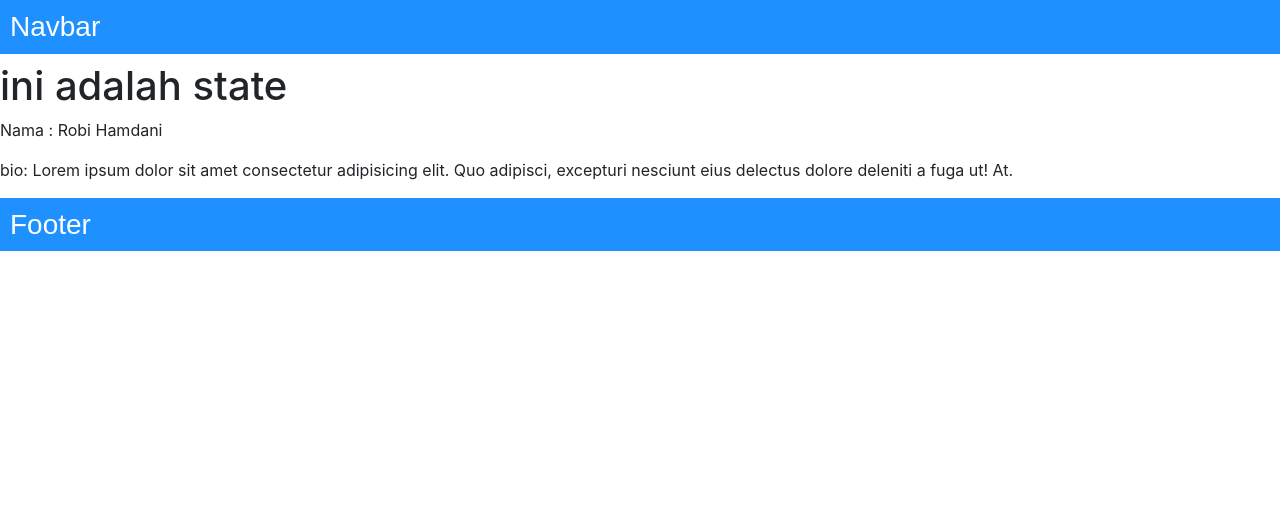
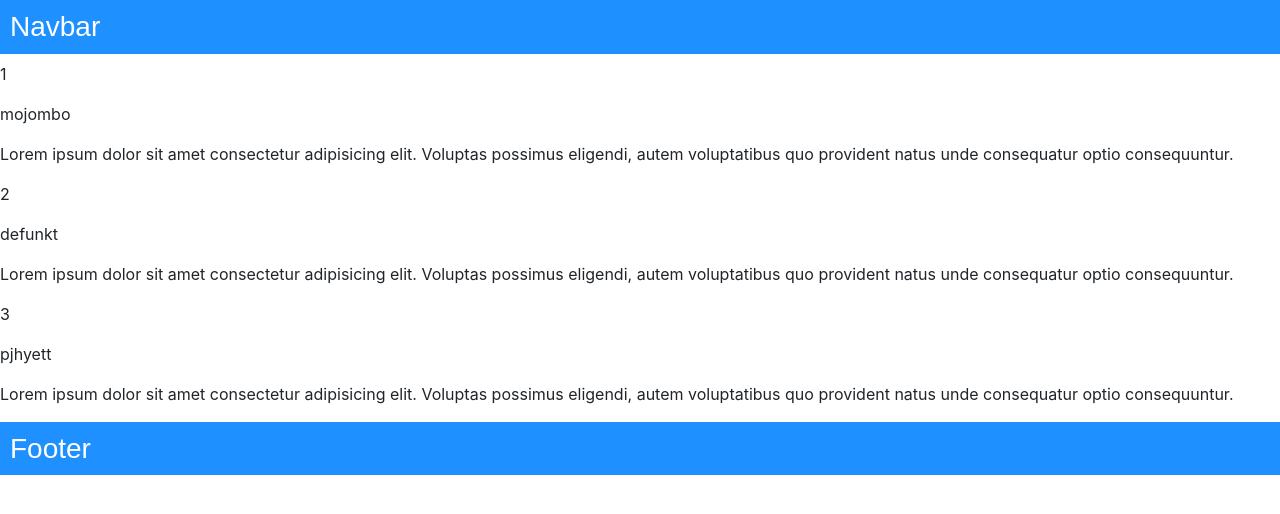
Before and after one commit to akutanyarobi/react, a React (Create React App) app: page / in a window 1280 px wide. Shown: the top 514 px of the page. Built offline with nearby package versions, Linux system fonts and the light colour scheme; the HTML template or start-up script is replaced by a standard one.

Commit message:
passing props with state

```diff
--- a/src/components/page/Profile.js
+++ b/src/components/page/Profile.js
@@ -1,20 +1,35 @@
 import React, { Component } from 'react';
+import GetItem from './getItem';
 
 class Profile extends Component {
-  constructor(props) {
-    super(props);
-    this.state = {
-      login: 'Robi Hamdani',
-      bio:
-        'Lorem ipsum dolor sit amet consectetur adipisicing elit. Quo adipisci, excepturi nesciunt eius delectus dolore deleniti a fuga ut! At.',
-    };
-  }
+  state = {
+    users: [
+      {
+        id: 1,
+        login: 'mojombo',
+        bio:
+          'Lorem ipsum dolor sit amet consectetur adipisicing elit. Voluptas possimus eligendi, autem voluptatibus quo provident natus unde consequatur optio consequuntur.',
+      },
+      {
+        id: 2,
+        login: 'defunkt',
+        bio:
+          'Lorem ipsum dolor sit amet consectetur adipisicing elit. Voluptas possimus eligendi, autem voluptatibus quo provident natus unde consequatur optio consequuntur.',
+      },
+      {
+        id: 3,
+        login: 'pjhyett',
+        bio:
+          'Lorem ipsum dolor sit amet consectetur adipisicing elit. Voluptas possimus eligendi, autem voluptatibus quo provident natus unde consequatur optio consequuntur.',
+      },
+    ],
+  };
   render() {
     return (
       <div>
-        <h1>ini adalah state</h1>
-        <p>Nama : {this.state.login}</p>
-        <p>bio: {this.state.bio}</p>
+        {this.state.users.map((user) => (
+          <GetItem key={user.id} user={user} />
+        ))}
       </div>
     );
   }
--- /dev/null
+++ b/src/components/page/getItem.js
@@ -0,0 +1,16 @@
+import React, { Component } from 'react';
+
+class getItem extends Component {
+  render() {
+    const { id, login, bio } = this.props.user;
+    return (
+      <div>
+        <p> {id} </p>
+        <p> {login} </p>
+        <p> {bio} </p>
+      </div>
+    );
+  }
+}
+
+export default getItem;
```
